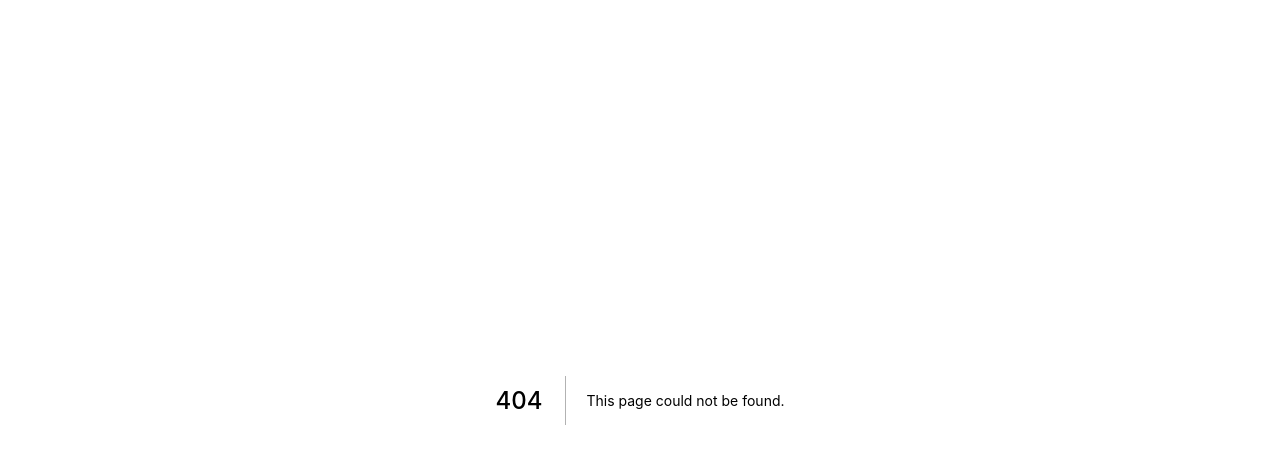
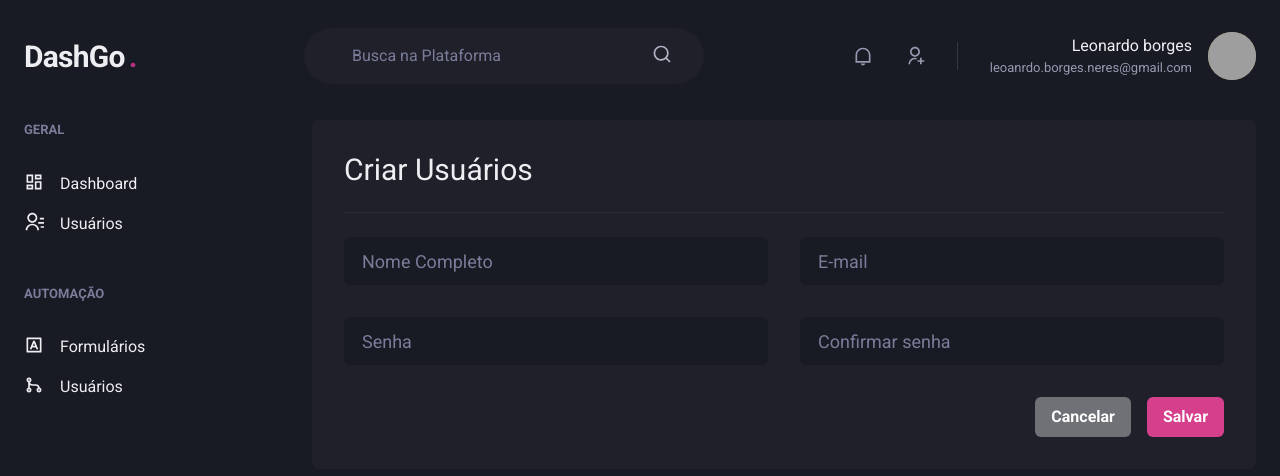
Before and after one commit to neresleonardo/Dashboard-Rocketseat, a Next.js app: page /users/create in a window 1280 px wide. Before the commit this address had no page. Shown: the top 476 px of the page. Built offline with nearby package versions, Linux system fonts and the light colour scheme; grey boxes are pictures that could not be loaded.

Commit message:
Controle de usuários

```diff
--- /dev/null
+++ b/src/pages/users/create.tsx
@@ -0,0 +1,41 @@
+import { Box,  Button,  Divider,  Flex, Heading, HStack, SimpleGrid, VStack, } from "@chakra-ui/react";
+import Input from "../../components/Form/Input";
+import { Header } from "../../components/Header/header";
+
+import { Sidebar } from "../../components/Sidebar/Sidebar";
+
+export default function CreateUser() {
+    return (
+        <Box>
+            <Header />
+
+            <Flex w="100%" my="6" maxWidth={1480} mx="auto" px="6">
+                <Sidebar />
+
+                <Box flex="1" borderRadius={8} bg="gray.800" p="8">
+                    <Heading size="lg" fontWeight="normal">Criar Usuários</Heading>
+                    <Divider my="6" borderColor="gray.700" />
+
+                    <VStack spacing="8">
+                        <SimpleGrid minChildWidth="240px" spacing="8" w="100%">
+                            <Input name="name" placeholder="Nome Completo" />
+                            <Input name="email" type="email" placeholder="E-mail" />
+                        </SimpleGrid>
+                        <SimpleGrid minChildWidth="240px" spacing="8" width="100%">
+                            <Input name="password" type="password" placeholder="Senha" />
+                            <Input name="password" type="password" placeholder="Confirmar senha" />
+                        </SimpleGrid>
+
+                    </VStack>
+                    <Flex mt="8" justify="flex-end">
+                        <HStack spacing="4">
+                            <Button colorScheme="whiteAlpha">Cancelar</Button>
+                            <Button colorScheme="pink">Salvar</Button>
+                        </HStack>
+                    </Flex>
+                </Box>
+
+            </Flex>
+        </Box>
+    )
+}
```
